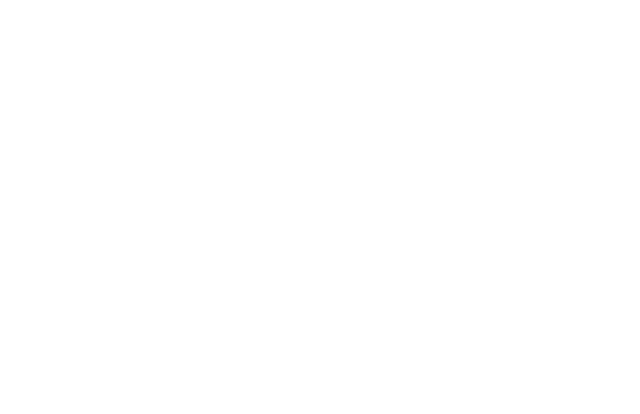
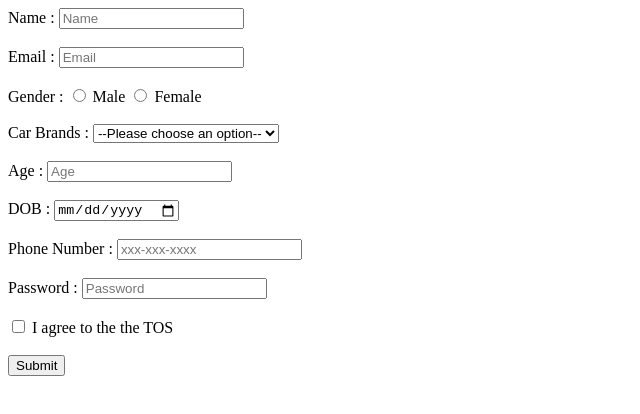
Before and after one commit to acciojob/signup-form-car-ArpitaAmbalkar, a website: page main.html in a window 1280 px wide. Shown: the whole page, without its empty margins (0-640 px from the left). Drawn offline with Linux system fonts and the light colour scheme.

Commit message:
created a submission

```diff
--- a/main.html
+++ b/main.html
@@ -8,6 +8,35 @@
 
 <body>
 	<!-- the entire body must be written by student -->
+	<form method="post">
+		<label for id="name">Name : </label>
+		<input type="text" placeholder="Name" id="name" required><br><br>
+		<label for id="email">Email : </label>
+		<input type="email" placeholder="Email" id="email" required><br><br>
+		<label>Gender : </label>
+		<input type="radio" placeholder="" id="gender_m"  name="gender" required>
+		<label for id="gender_m">Male</label>
+		<input type="radio" placeholder="" id="gender_f" name="gender" required>
+		<label for id="gender_f">Female</label>
+		<br><br>
+		<label for id="cars">Car Brands :  </label>
+		<select id="cars"  required >
+			<option disabled selected>--Please choose an option--</option>
+		</select>
+		<br><br>
+		<label for id="age">Age : </label>
+		<input type="number" placeholder="Age" id="age" required>
+		<br><br>
+		<label for id="dob">DOB : </label>
+		<input type="date" id="dob" required><br><br>
+		<label for id="tel">Phone Number : </label>
+		<input type="tel" placeholder="xxx-xxx-xxxx" id="tel"><br><br>
+		<label for id="password">Password : </label>
+		<input type="password" placeholder="Password" id="password" required><br><br>
+
+		<label><input type="checkbox" id="tos" required> I agree to the the TOS</label>
+		<br><br><button type="submit">Submit</button>
+	</form>
     <script type="text/javascript" src="./script.js">
 </script>
 
```
